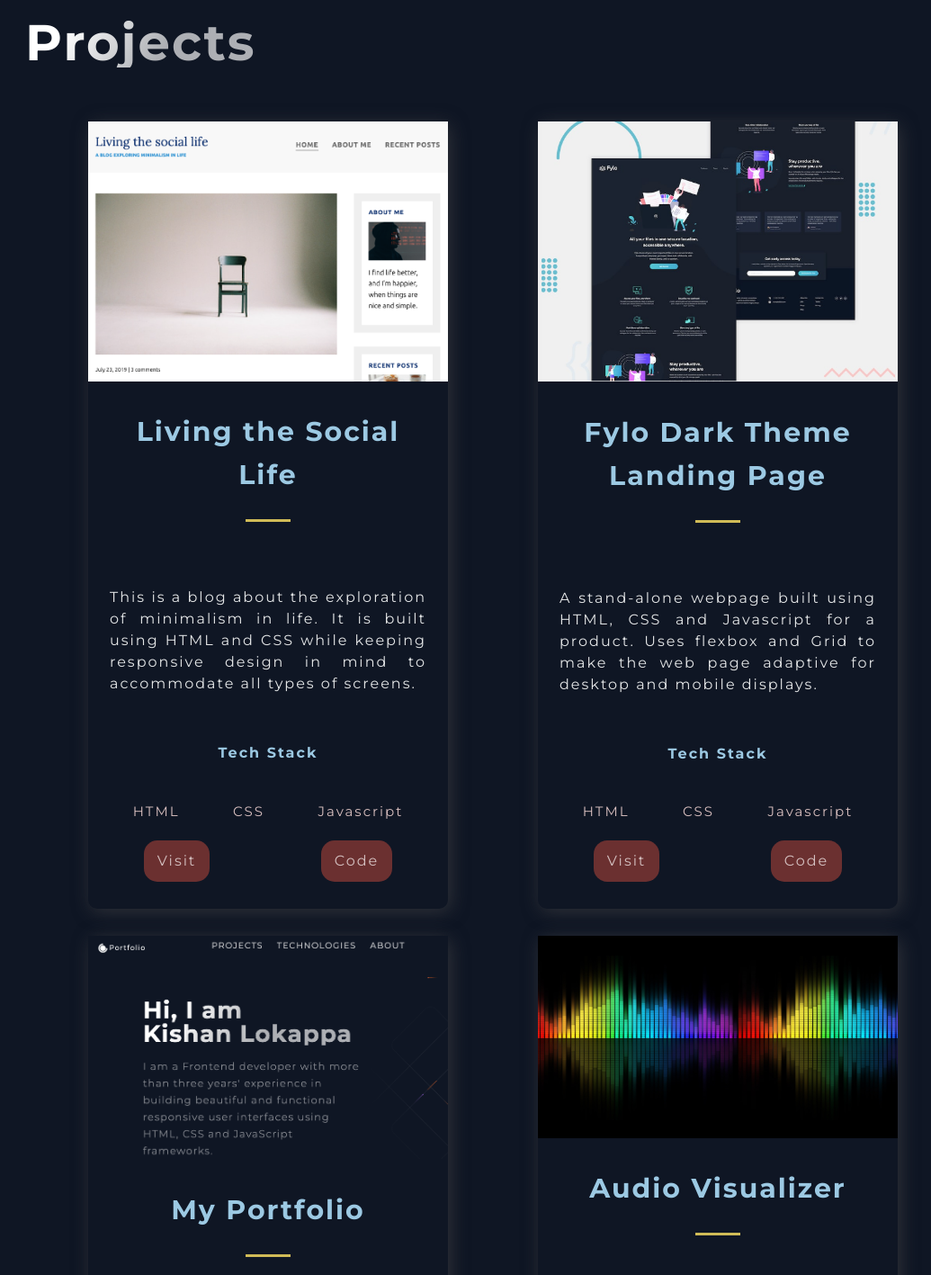
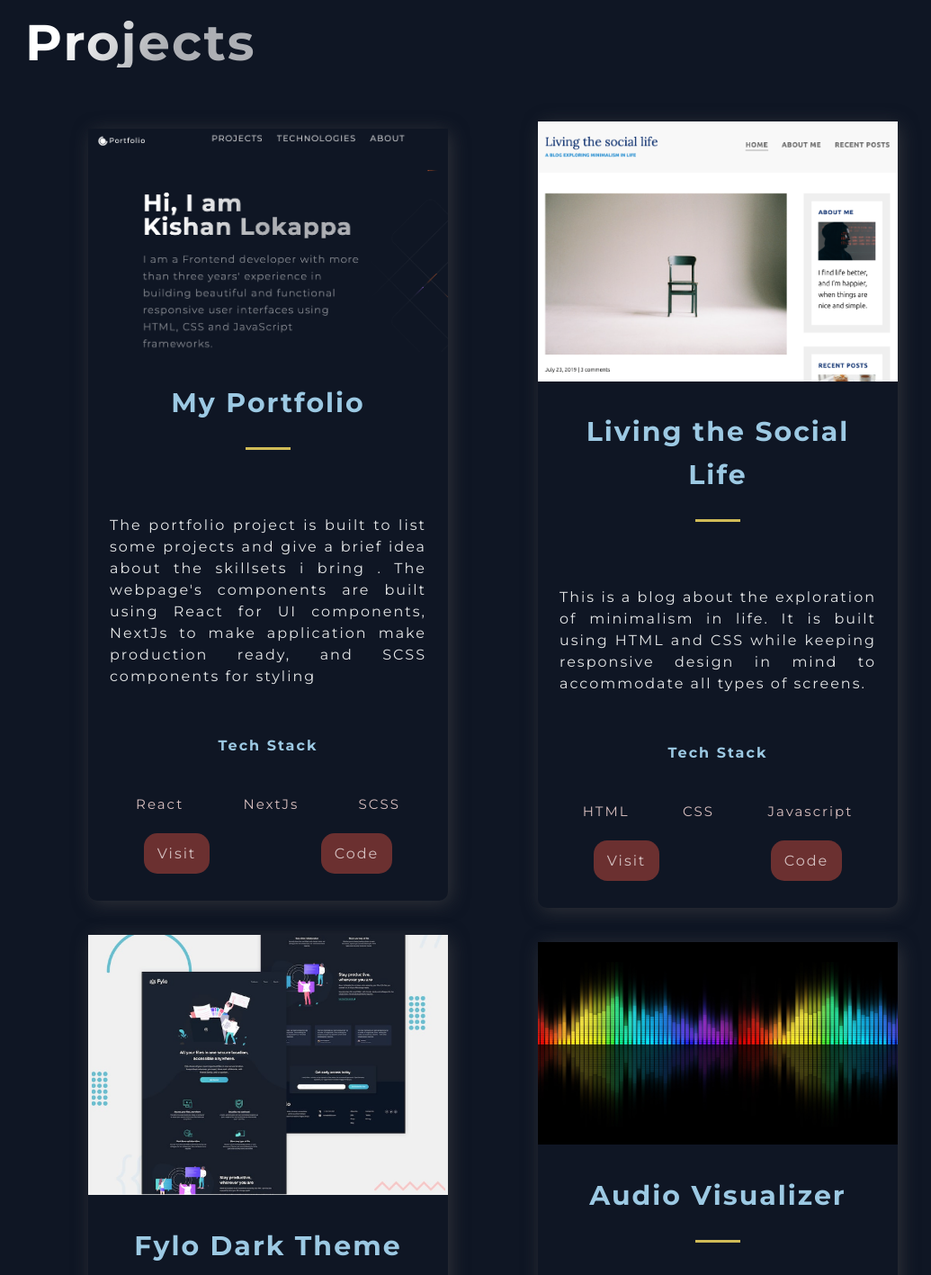
Before and after one commit to lokappakishan/my-portfolio, a Next.js app: page / in a window 1280 px wide. Shown: the part 740-2157 px from the top of the page at 90% size, without its empty margins (92-1127 px from the left). Built offline with nearby package versions, Linux system fonts and the light colour scheme.

Commit message:
making small changes for project section

```diff
--- a/src/constants/constants.js
+++ b/src/constants/constants.js
@@ -1,4 +1,13 @@
 export const projects = [
+  {
+    title: 'My Portfolio',
+    description: "The portfolio project is built to list some projects and give a brief idea about the skillsets i bring . The webpage's components are built using React for UI components, NextJs to make application make production ready, and SCSS components for styling",
+      image: '/images/portfolio.png',
+      tags: ['React', 'NextJs','SCSS'],
+    source: 'https://github.com/lokappakishan/my-portfolio',
+    visit: 'https://lokappakishan.eu/',
+    id: 0,
+  },
   {
     title: 'Living the Social Life',
     description: "This is a blog about the exploration of minimalism in life. It is built using HTML and CSS while keeping responsive design in mind to accommodate all types of screens.",
@@ -6,7 +15,7 @@ export const projects = [
       tags: ['HTML', 'CSS', 'Javascript'],
     source: 'https://github.com/lokappakishan/simple-life',
     visit: 'https://lokappakishan.github.io/simple-life/index.html',
-    id: 0,
+    id: 1,
   },
   {
     title: 'Fylo Dark Theme Landing Page',
@@ -15,15 +24,6 @@ export const projects = [
       tags: ['HTML', 'CSS', 'Javascript'],
     source: 'https://github.com/lokappakishan/flyo-landing-page',
     visit: 'https://lokappakishan.github.io/flyo-landing-page/',
-    id: 1,
-  },
-  {
-    title: 'My Portfolio',
-    description: "The portfolio project is built to list some projects and give a brief idea about the skillsets i bring . The webpage's components are built using React for UI components, NextJs to make application make production ready, and SCSS components for styling",
-      image: '/images/portfolio.png',
-      tags: ['React', 'NextJs','SCSS'],
-    source: 'https://github.com/lokappakishan/my-portfolio',
-    visit: 'https://lokappakishan.eu/',
     id: 2,
   },
   {
@@ -37,6 +37,7 @@ export const projects = [
   },
 ];
 
+
 export const TimeLineData = [
   { year: 2016, text: 'Started my career as Software Engineer', },
   { year: 2019, text: 'Pursued Master in Software technology at HFT stuttgart', },
```
